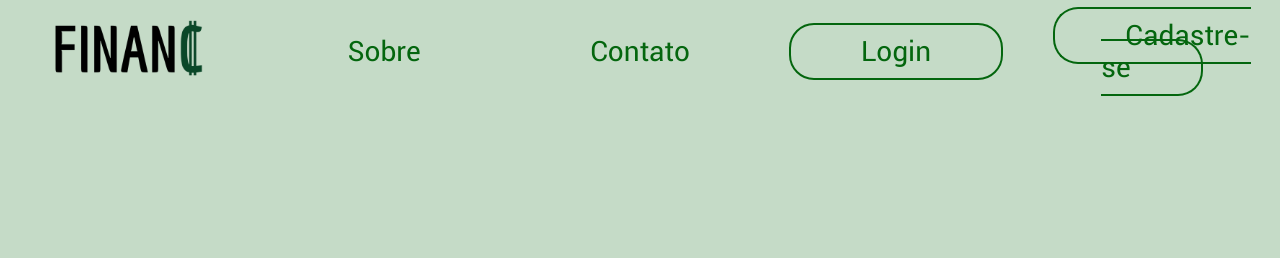
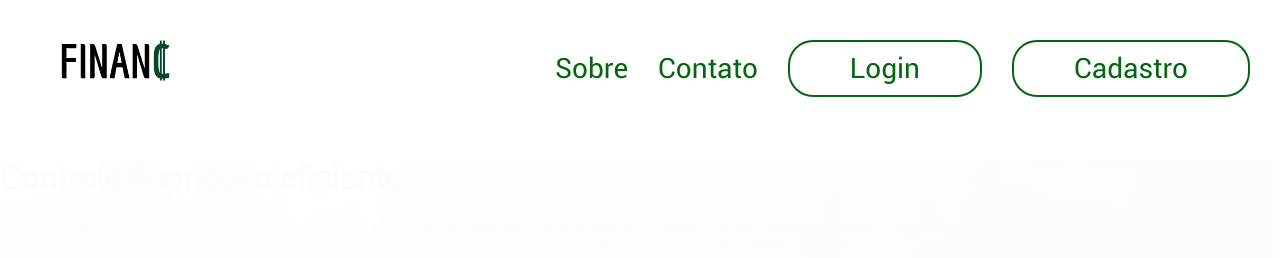
Before and after one commit to fabiofrasson/financ, a plain HTML site: page index.html in a window 1280 px wide. Drawn offline with Linux system fonts and the light colour scheme.

Commit message:
Inclusão HTML Fabio

```diff
--- a/css/estilo.css
+++ b/css/estilo.css
@@ -1,9 +1,13 @@
 /* Estrutura geral */
+
+body, html {
+	height: 100%;
+	font-family: "Roboto-Regular";
+}
 
 * {
 	margin: 0;
 	padding: 0;
-	background-color: #C5DBC7;
 	box-sizing: border-box;
 }
 
@@ -12,55 +16,67 @@
 	src: url("../fontes/Roboto-Regular.woff");
 }
 
-#container {
-	font-family: "Roboto-Regular";
+header {
+	display: flex;
+	justify-content: space-between;
+	height: 139px;
+	width: 100%;
 }
 
-#container a {
+header a {
 	color: #04660E;
 	font-size: 28px;
 	text-decoration: none;
 }
 
-#header {
+header ul {
 	display: flex;
-	flex-direction: row;
-	flex-wrap: nowrap;
-	justify-content: center;
-	flex: 1 1 150px;
-	align-items: center;
-	text-align: center;
-	background-color: #C5DBC7;
-	height: 139px;
-	top: 0px;
-	left: 0px;
-	display: inline;
-	position: relative;
+	justify-content: space-around;
+  	align-items: center;
+	list-style: none;
+	/*width: 50%;*/
 }
 
-#header ul {
-	display: flex;
-  	justify-content: center;
-  	align-items: center;
-	list-style: none;
-	margin: 0 auto;
+header li {
+	margin-right: 30px;
 }
 
-#header li {
-	flex: 1 1;
-}
-
-#header img {
+header img {
 	width: 150px;
 	max-width: 100%;
 	height: auto;
-	margin: 20px 20px;
-	padding: 0px;
+	margin: 20px 40px;
+	padding: 20px;
 }
 
 .botao {
 	border: 2px solid #04660E;
 	border-radius: 25px;
-	padding: 10px 70px;
+	padding: 10px 60px;
 	width: 270px;
 }
+
+
+/* Efeito Parallax */
+
+.imagem1 {
+	background-image: url("../imagens/1.jpg");
+}
+
+.imagem2 {
+	background-image: url("../imagens/2.jpg");
+}
+
+.imagem3 {
+	background-image: url("../imagens/3.jpg");
+}
+
+.imagem1, .imagem2, .imagem3 {
+	position: relative;
+	height: 100%;
+	opacity: 0.7%;
+	background-repeat: no-repeat;
+	background-size: cover;
+	background-position: center;
+	background-attachment: fixed;
+}
--- a/index.html
+++ b/index.html
@@ -3,6 +3,7 @@
 	<head>
 		<title>FinanC - Home</title>
 		<meta charset="utf-8">
+		<meta name="viewport" content="width=device-width, initial-scale=1.0">
 
 		<!-- Folha de estilo -->
 		<link rel="stylesheet" type="text/css" href="css/estilo.css">
@@ -14,35 +15,45 @@
 
 	<body>
 
-		<div id="container">
+			<header>
 
-			<div id="header">
+				<a href="index.html"><img id="logo-inicial" alt="Logo FinanC" src="imagens/logo2.png"></a>
 
-				<ul>
-					<li><a href="index.html"><img id="logo-inicial" alt="Logo FinanC" src="imagens/logo2.png"></a></li>
+				<ul id="navegacao">
 					<li><a href="sobre.html">Sobre</a></li>
 					<li><a href="contato.html">Contato</a></li>
 					<li><a class="botao" href="login.html">Login</a></li>
-					<li><a class="botao" href="cadastro-html">Cadastre-se</a></li>
+					<li><a class="botao" href="cadastro-html">Cadastro</a></li>
 				</ul>
 
+			</header>
 
-				<!-- <div>
-					<a href="index.html"><img  id="logo-inicial" src="imagens/logo2.png"></a>
+			<div class="imagem1">
+				<div>
+					<h1>Controle financeiro eficiente</h1>
+					<p>
+						Lorem ipsum dolor sit amet, consectetur adipiscing elit. Etiam fermentum egestas suscipit. Etiam pulvinar tincidunt lectus, quis rutrum elit. Maecenas porta tempor massa, nec auctor ex rhoncus at. Curabitur at tellus in arcu pulvinar vulputate non non nulla. Nunc sit amet gravida neque. Curabitur scelerisque placerat ipsum.
+					</p>
 				</div>
-				<a href="sobre.html">Sobre</a>
-				<a href="contato.html">Contato</a>
-				<div class="botao-index">
-					<a href="login.html">Login</a>
-				</div>
-
-				<div class="botao-index">
-					<a href="cadastro.html">Cadastre-se</a>
-				</div> <-->
-
 			</div>
 
-		</div>
+			<div class="imagem2">
+				<div>
+					<h1>Alcance suas metas</h1>
+					<p>
+						Lorem ipsum dolor sit amet, consectetur adipiscing elit. Etiam fermentum egestas suscipit. Etiam pulvinar tincidunt lectus, quis rutrum elit. Maecenas porta tempor massa, nec auctor ex rhoncus at. Curabitur at tellus in arcu pulvinar vulputate non non nulla. Nunc sit amet gravida neque. Curabitur scelerisque placerat ipsum.
+					</p>
+				</div>
+			</div>
+
+			<div class="imagem3">
+				<div>
+					<h1>Impulsione seus sonhos</h1>
+					<p>
+						Lorem ipsum dolor sit amet, consectetur adipiscing elit. Etiam fermentum egestas suscipit. Etiam pulvinar tincidunt lectus, quis rutrum elit. Maecenas porta tempor massa, nec auctor ex rhoncus at. Curabitur at tellus in arcu pulvinar vulputate non non nulla. Nunc sit amet gravida neque. Curabitur scelerisque placerat ipsum.
+					</p>
+				</div>
+			</div>
 
 	</body>
 
```
Also changed, not shown: despesas.html (deleted, +0 -20 lines), imagens/1.jpg (renamed from imagens/brooke-cagle-g1Kr4Ozfoac-unsplash.jpg), imagens/2.jpg (renamed from imagens/matese-fields-pvHma684eEI-unsplash.jpg), imagens/3.jpg (renamed from imagens/micheile-henderson-ZVprbBmT8QA-unsplash.jpg).
